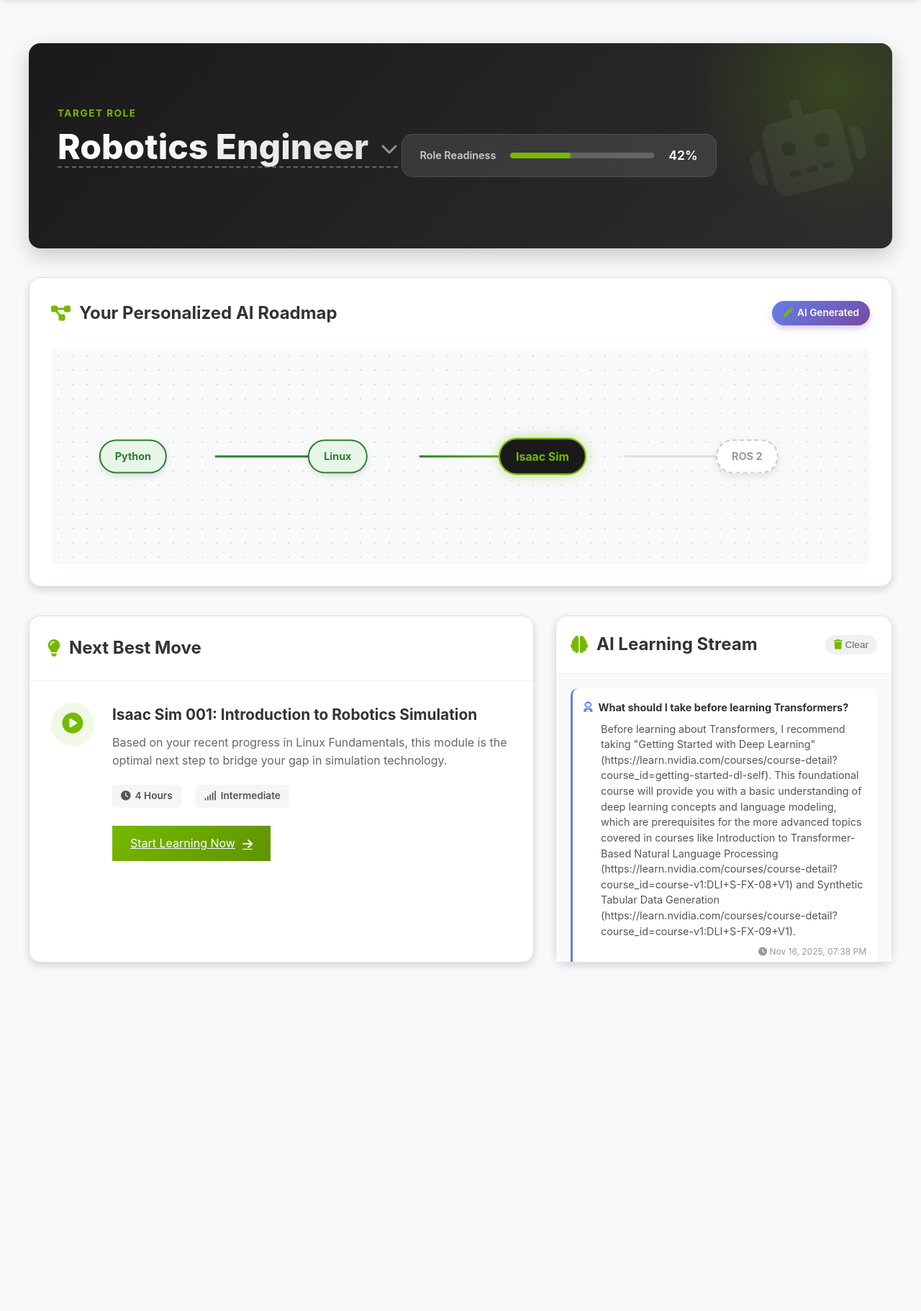
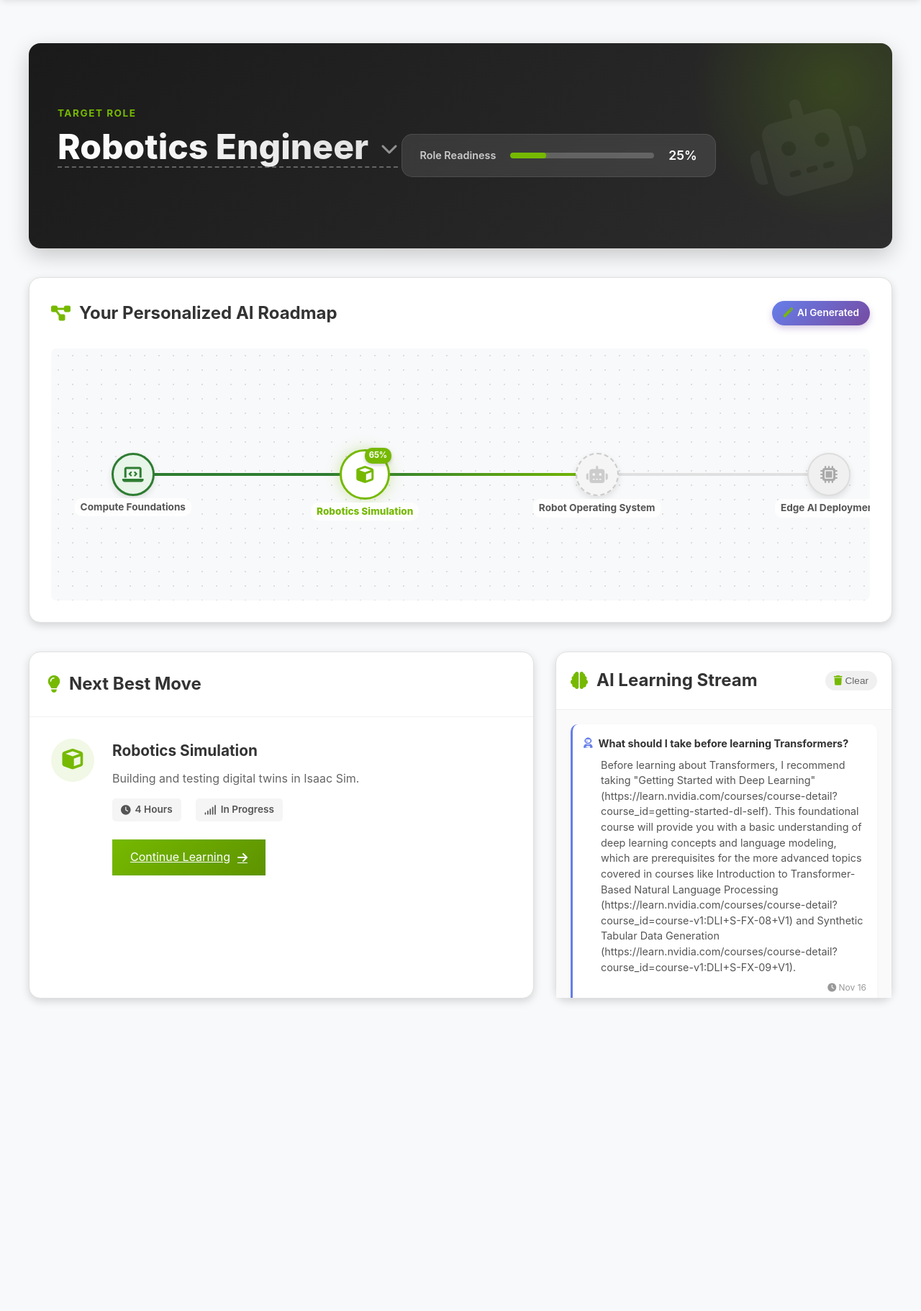
Before and after one commit to qujianyang/NTU-Nvidia-, a Flask app: page /dashboard in a window 1280 px wide. Shown: the part 110-1931 px from the top of the page at 72% size. Run offline with Flask 3, Linux system fonts and the light colour scheme; a user stored in the database is signed in; data comes from the database, SQL or seed files in the repository.

Commit message:
Implement AI Competency Hub dashboard with Role Switcher and Skillset Roadmap

```diff
--- a/web_app/app.py
+++ b/web_app/app.py
@@ -17,6 +17,7 @@
 sys.path.append(os.path.join(os.path.dirname(__file__), '..', 'pdf_ingestion_system'))
 from rag_retriever import CourseRAGRetriever
 from learning_path_generator import LearningPathGenerator # NEW IMPORT
+from career_paths import CAREER_PATHS # Core progression data
 
 # Import authentication module
 from auth import (
@@ -474,6 +475,96 @@
         print(f"Error logging out from all devices: {e}")
         return jsonify({'error': str(e)}), 500
 
+# ==================== COMPETENCY HUB LOGIC ====================
+
+def calculate_user_state(user_completed_course_ids, path):
+    """
+    Inputs:
+        user_completed_course_ids: List of IDs the user has finished
+        path: The career path definition (list of nodes)
+    Outputs: Roadmap status, Readiness score, and Next recommendation
+    """
+    roadmap = []
+    active_found = False
+    next_recommendation = None
+
+    # 1. Calculate Logic for Each Node
+    for node in path:
+        # Logic simplified for Demo: We mostly respect the hardcoded status in career_paths.py
+        # But we *could* override it if we had real data.
+        # For the demo, we want the hardcoded status to WIN to ensure the story is perfect.
+        # So we blindly pass through the node data.
+
+        # However, we DO want to calculate the Readiness Score properly based on "completed" nodes.
+        pass
+
+        # Add visual logic for the frontend
+        roadmap.append({
+            "id": node["id"],
+            "title": node["title"],
+            "icon": node["icon"],
+            "status": node.get("status", "future"),
+            "description": node.get("description", ""),
+            "progress": node.get("progress", 0),
+            "courses_text": node.get("courses_text", "") # Pass specific details
+        })
+
+        if node.get("status") == "active" and not next_recommendation:
+            next_recommendation = node
+
+    # 2. Calculate Readiness Score
+    # Count nodes where status is 'completed'
+    total_steps = len(path)
+    completed_steps = len([n for n in roadmap if n['status'] == 'completed'])
+
+    # Force specific scores for the demo story if needed, or calculate
+    # Robotics: 1 Done (Foundations) / 4 Total = 25%?
+    # Wait, career_paths has 4 nodes. 1 is completed.
+    # Let's stick to the calculation:
+    readiness_score = int((completed_steps / total_steps) * 100) if total_steps > 0 else 0
+
+    return {
+        "readiness": readiness_score,
+        "roadmap": roadmap,
+        "recommendation": next_recommendation
+    }
+
+@app.route('/api/competency-hub', methods=['GET'])
+@login_required
+def get_competency_data():
+    """Get dynamic competency data for the dashboard"""
+    try:
+        # Get role from query param, default to robotics
+        role_key = request.args.get('role', 'robotics')
+
+        # Select path based on role
+        if role_key not in CAREER_PATHS:
+            role_key = 'robotics' # Fallback
+
+        selected_path = CAREER_PATHS[role_key]
+        role_title = "Robotics Engineer" if role_key == 'robotics' else "AI Engineer"
+
+        # 1. Fetch user history from DB (Ignored for this demo logic, as we use hardcoded path status)
+        user_completed_ids = []
+
+        # 2. Run the Logic Engine with the selected path
+        data = calculate_user_state(user_completed_ids, selected_path)
+
+        # 3. Return JSON for the UI
+        return jsonify({
+            "role": role_title,
+            "role_key": role_key, # Send back key for UI state
+            "readiness_percent": data["readiness"],
+            "roadmap_nodes": data["roadmap"],
+            "next_move": data["recommendation"],
+            "recent_insights": [
+                {"type": "info", "msg": f"{role_title}s are in high demand."}
+            ]
+        })
+    except Exception as e:
+        print(f"Error in competency hub: {e}")
+        return jsonify({'error': str(e)}), 500
+
 if __name__ == '__main__':
     print("Starting NVIDIA Course Advisor...")
     print(f"Database path: {db_path}")
--- a/web_app/static/dashboard.css
+++ b/web_app/static/dashboard.css
@@ -24,7 +24,6 @@
     overflow: hidden;
 }
 
-/* Decorative glow */
 .career-goal-banner::before {
     content: '';
     position: absolute;
@@ -46,7 +45,7 @@
     font-size: 0.85rem;
     text-transform: uppercase;
     letter-spacing: 1.5px;
-    color: #76b900; /* NVIDIA Green */
+    color: #76b900;
     font-weight: 700;
     margin-bottom: 10px;
     display: block;
@@ -62,23 +61,20 @@
 .goal-title-select {
     font-size: 3rem;
     font-weight: 800;
-    color: white; /* Fallback */
+    color: white;
     background: transparent;
     border: none;
     outline: none;
     appearance: none;
     cursor: pointer;
-    padding-right: 40px; /* Space for icon */
+    padding-right: 40px;
     font-family: inherit;
     line-height: 1.1;
-
-    /* Gradient Text Effect */
     background-image: linear-gradient(90deg, #ffffff, #e0e0e0);
     background-clip: text;
     -webkit-background-clip: text;
     -webkit-text-fill-color: transparent;
-
-    border-bottom: 2px dashed rgba(255,255,255,0.3); /* Indicate interaction */
+    border-bottom: 2px dashed rgba(255,255,255,0.3);
     transition: border-color 0.3s;
 }
 
@@ -87,7 +83,7 @@
 }
 
 .goal-title-select option {
-    color: #333; /* Dark text for dropdown options */
+    color: #333;
     background: white;
     font-size: 1.2rem;
     font-weight: 600;
@@ -134,6 +130,7 @@
     background: #76b900;
     border-radius: 4px;
     box-shadow: 0 0 10px rgba(118, 185, 0, 0.5);
+    transition: width 1s ease-out;
 }
 
 .readiness-score {
@@ -193,12 +190,11 @@
 }
 
 .roadmap-container {
-    height: 300px;
+    height: 350px;
     background: #f8f9fa;
     border-radius: var(--border-radius);
     position: relative;
     overflow: hidden;
-    /* Grid pattern background */
     background-image: radial-gradient(#ddd 1px, transparent 1px);
     background-size: 20px 20px;
 }
@@ -209,50 +205,99 @@
     position: relative;
 }
 
-/* Nodes */
+/* Nodes (Skill Style) */
 .roadmap-node {
     position: absolute;
     transform: translate(-50%, -50%);
-    padding: 10px 20px;
-    border-radius: 25px;
-    font-weight: 700;
-    font-size: 0.9rem;
+    width: 60px;
+    height: 60px;
+    border-radius: 50%;
+    display: flex;
+    align-items: center;
+    justify-content: center;
+    font-size: 1.5rem;
     z-index: 2;
     box-shadow: 0 4px 10px rgba(0, 0, 0, 0.1);
     transition: all 0.3s ease;
+    background: white;
+    border: 3px solid #e0e0e0;
+    color: #999;
 }
 
 .roadmap-node:hover {
-    transform: translate(-50%, -50%) scale(1.05);
+    transform: translate(-50%, -50%) scale(1.1);
     z-index: 3;
+    cursor: pointer;
 }
 
 .roadmap-node.completed {
     background: #e8f5e9;
     color: #2e7d32;
-    border: 2px solid #2e7d32;
+    border-color: #2e7d32;
 }
 
 .roadmap-node.active {
-    background: #1a1a1a;
+    background: #fff;
     color: #76b900;
-    border: 2px solid #76b900;
-    box-shadow: 0 0 15px rgba(118, 185, 0, 0.4);
-    transform: translate(-50%, -50%) scale(1.1);
+    border-color: #76b900;
+    box-shadow: 0 0 20px rgba(118, 185, 0, 0.3);
+    width: 70px;
+    height: 70px; /* Larger active node */
 }
 
 .roadmap-node.future {
-    background: white;
-    color: #999;
+    background: #f5f5f5;
+    color: #ccc;
     border: 2px dashed #ccc;
+}
+
+.roadmap-node.locked {
+    background: #f0f0f0;
+    color: #aaa;
+    border: 2px solid #ddd;
+}
+
+/* Node Label */
+.node-label {
+    position: absolute;
+    top: 110%;
+    left: 50%;
+    transform: translateX(-50%);
+    white-space: nowrap;
+    font-size: 0.85rem;
+    font-weight: 700;
+    color: #555;
+    background: rgba(255,255,255,0.9);
+    padding: 2px 8px;
+    border-radius: 10px;
+}
+
+.roadmap-node.active .node-label {
+    color: #76b900;
+    font-weight: 800;
+}
+
+/* Node Progress Badge */
+.node-progress-badge {
+    position: absolute;
+    top: -5px;
+    right: -5px;
+    background: #76b900;
+    color: white;
+    font-size: 0.7rem;
+    font-weight: 700;
+    padding: 2px 6px;
+    border-radius: 10px;
+    box-shadow: 0 2px 5px rgba(0,0,0,0.2);
 }
 
 /* Connecting Lines */
 .roadmap-line {
     position: absolute;
-    height: 3px;
+    height: 4px;
     transform: translateY(-50%);
     z-index: 1;
+    border-radius: 2px;
 }
 
 .roadmap-line.completed {
@@ -263,14 +308,14 @@
     background: linear-gradient(90deg, #2e7d32 0%, #76b900 100%);
 }
 
-.roadmap-line.future {
+.roadmap-line.future, .roadmap-line.locked {
     background: #e0e0e0;
 }
 
 /* 3. Dashboard Grid Layout */
 .dashboard-grid {
     display: grid;
-    grid-template-columns: 1.2fr 0.8fr; /* Recommendation takes priority */
+    grid-template-columns: 1.2fr 0.8fr;
     gap: 30px;
     margin-bottom: 40px;
 }
@@ -280,7 +325,7 @@
     background: white;
     border-radius: var(--border-radius-lg);
     box-shadow: var(--shadow-md);
-    padding: 0; /* Padding handled by children */
+    padding: 0;
     overflow: hidden;
     border: 1px solid #e0e0e0;
 }
@@ -320,7 +365,22 @@
 .next-move-content p {
     color: #666;
     line-height: 1.6;
+    margin-bottom: 15px;
+}
+
+.next-move-detail {
+    background: #f9f9f9;
+    padding: 10px 15px;
+    border-radius: 8px;
     margin-bottom: 20px;
+    font-size: 0.9rem;
+    color: #555;
+    border-left: 3px solid #76b900;
+}
+
+.next-move-detail i {
+    color: #76b900;
+    margin-right: 8px;
 }
 
 .next-move-meta {
@@ -357,7 +417,7 @@
     border: 1px solid #e0e0e0;
     display: flex;
     flex-direction: column;
-    height: 100%; /* Match height of next-move section */
+    height: 100%;
 }
 
 .learning-stream-section .section-header {
@@ -406,7 +466,7 @@
     font-size: 0.9rem;
     color: #555;
     line-height: 1.5;
-    padding-left: 24px; /* Align with text */
+    padding-left: 24px;
 }
 
 .history-item-time {
@@ -416,7 +476,6 @@
     text-align: right;
 }
 
-/* Loading & Empty States */
 .loading-state, .empty-state {
     padding: 40px;
     text-align: center;
@@ -445,29 +504,23 @@
     background: #e0e0e0;
 }
 
-/* Responsive */
 @media (max-width: 1024px) {
     .dashboard-grid {
         grid-template-columns: 1fr;
     }
-
     .career-goal-banner {
         flex-direction: column;
         text-align: center;
     }
-
     .goal-readiness {
         margin: 0 auto;
     }
-
     .career-goal-icon {
         display: none;
     }
-
     .roadmap-container {
-        height: 400px; /* Taller on mobile to stack nodes */
+        height: 400px;
     }
-
     .goal-title-select {
         font-size: 2rem;
     }
--- a/web_app/static/dashboard.js
+++ b/web_app/static/dashboard.js
@@ -11,7 +11,6 @@
 // Main function to load all dashboard data
 async function loadDashboard() {
     try {
-        // Load default role (or previously selected if we had local storage, but keeping it simple)
         await Promise.all([
             loadCompetencyHub('robotics'), // Default role
             loadLearningStream()
@@ -24,7 +23,6 @@
 
 // Handle Role Switching
 async function changeRole(role) {
-    // Show loading state logic if needed, but it's fast enough
     await loadCompetencyHub(role);
 }
 
@@ -48,7 +46,7 @@
         // 3. Update Next Best Move
         updateNextMove(data.next_move);
 
-        // 4. Update Role Icon (Visual flair)
+        // 4. Update Role Icon
         updateRoleIcon(data.role_key);
 
     } catch (error) {
@@ -73,13 +71,10 @@
     const score = document.querySelector('.readiness-score');
 
     if (bar && score) {
-        // Animate width
         setTimeout(() => {
             bar.style.width = `${percent}%`;
         }, 100);
-
-        // Animate number
-        animateValue(score, 0, percent, 1000, '%');
+        score.textContent = `${percent}%`;
     }
 }
 
@@ -93,16 +88,34 @@
     if (!nodes || nodes.length === 0) return;
 
     const totalNodes = nodes.length;
-    const spacing = 85 / (totalNodes - 1); // Distribute across 85% width
+    const spacing = 85 / (totalNodes - 1);
 
     nodes.forEach((node, index) => {
-        // Create Node
+        // Create Node Container
         const nodeDiv = document.createElement('div');
         nodeDiv.className = `roadmap-node ${node.status}`;
-        nodeDiv.textContent = node.title.replace('Fundamentals', '').replace('Basics', ''); // Shorten titles
         nodeDiv.style.top = '50%';
         nodeDiv.style.left = `${10 + (index * spacing)}%`;
-        nodeDiv.title = node.title;
+        nodeDiv.title = node.description || node.title;
+
+        // Icon
+        const icon = document.createElement('i');
+        icon.className = node.icon;
+        nodeDiv.appendChild(icon);
+
+        // Label
+        const label = document.createElement('span');
+        label.className = 'node-label';
+        label.textContent = node.title;
+        nodeDiv.appendChild(label);
+
+        // Progress Ring (if active)
+        if (node.status === 'active' && node.progress) {
+            const badge = document.createElement('div');
+            badge.className = 'node-progress-badge';
+            badge.textContent = `${node.progress}%`;
+            nodeDiv.appendChild(badge);
+        }
 
         container.appendChild(nodeDiv);
 
@@ -124,26 +137,37 @@
     if (!card) return;
 
     if (nextMove) {
-        const icon = card.querySelector('.next-move-icon i');
-        const title = card.querySelector('.next-move-content h3');
-        const desc = card.querySelector('.next-move-content p');
-
-        if (icon) icon.className = nextMove.icon || 'fas fa-play-circle';
-        if (title) title.textContent = nextMove.title;
-        if (desc) desc.textContent = `Recommended step to master ${nextMove.title} based on your role targets.`;
+        card.innerHTML = `
+            <div class="next-move-icon">
+                <i class="${nextMove.icon || 'fas fa-play-circle'}"></i>
+            </div>
+            <div class="next-move-content">
+                <h3>${nextMove.title}</h3>
+                <p>${nextMove.description}</p>
+                ${nextMove.courses_text ? `<div class="next-move-detail"><i class="fas fa-list-ul"></i> ${nextMove.courses_text}</div>` : ''}
+                <div class="next-move-meta">
+                    <span><i class="fas fa-clock"></i> 4 Hours</span>
+                    <span><i class="fas fa-signal"></i> ${nextMove.status === 'active' ? 'In Progress' : 'Start Now'}</span>
+                </div>
+                <a href="#" class="btn-primary btn-large">
+                    Continue Learning <i class="fas fa-arrow-right"></i>
+                </a>
+            </div>
+        `;
     } else {
-        // All completed state
-        const contentDiv = card.querySelector('.next-move-content');
-        if (contentDiv) {
-             contentDiv.innerHTML = `
+        card.innerHTML = `
+            <div class="next-move-icon" style="background: rgba(118, 185, 0, 0.2); color: #76b900;">
+                <i class="fas fa-trophy"></i>
+            </div>
+            <div class="next-move-content">
                 <h3>All Milestones Completed!</h3>
                 <p>You have mastered the core path for this role. Check the AI Stream for advanced topics.</p>
-            `;
-        }
+            </div>
+        `;
     }
 }
 
-// Load AI Learning Stream (Chat History)
+// Load AI Learning Stream
 async function loadLearningStream() {
     const loadingEl = document.getElementById('history-loading');
     const emptyEl = document.getElementById('history-empty');
@@ -169,10 +193,8 @@
     }
 }
 
-// Create stream item HTML
 function createStreamItem(item) {
     const time = formatDate(item.created_at);
-
     return `
         <div class="history-item">
             <div class="history-item-question">
@@ -189,74 +211,36 @@
     `;
 }
 
-// Clear AI Stream
 async function clearChatHistory() {
     if (!confirm('Clear your AI learning stream? This action cannot be undone.')) {
         return;
     }
-
     try {
-        const response = await fetch('/api/user/chat-history', {
-            method: 'DELETE'
-        });
-
+        const response = await fetch('/api/user/chat-history', { method: 'DELETE' });
         if (response.ok) {
             await loadLearningStream();
         } else {
-            const error = await response.json();
-            alert('Error clearing stream: ' + (error.error || 'Unknown error'));
+            alert('Error clearing stream');
         }
     } catch (error) {
-        console.error('Error clearing stream:', error);
         alert('Error clearing stream');
     }
 }
 
-// Utility Functions
-
-// Format date
 function formatDate(dateString) {
     if (!dateString) return 'N/A';
-
     const date = new Date(dateString);
     const now = new Date();
     const diffMs = now - date;
     const diffMins = Math.floor(diffMs / 60000);
-    const diffHours = Math.floor(diffMs / 3600000);
-    const diffDays = Math.floor(diffMs / 86400000);
-
     if (diffMins < 1) return 'Just now';
     if (diffMins < 60) return `${diffMins} min ago`;
-    if (diffHours < 24) return `${diffHours} hr ago`;
-    if (diffDays < 7) return `${diffDays} day${diffDays > 1 ? 's' : ''} ago`;
-
-    return date.toLocaleDateString('en-US', {
-        year: 'numeric',
-        month: 'short',
-        day: 'numeric',
-        hour: '2-digit',
-        minute: '2-digit'
-    });
+    return date.toLocaleDateString('en-US', { month: 'short', day: 'numeric' });
 }
 
-// Escape HTML
 function escapeHtml(text) {
     if (!text) return '';
     const div = document.createElement('div');
     div.textContent = text;
     return div.innerHTML;
 }
-
-// Animate Value Helper
-function animateValue(obj, start, end, duration, suffix='') {
-    let startTimestamp = null;
-    const step = (timestamp) => {
-        if (!startTimestamp) startTimestamp = timestamp;
-        const progress = Math.min((timestamp - startTimestamp) / duration, 1);
-        obj.innerHTML = Math.floor(progress * (end - start) + start) + suffix;
-        if (progress < 1) {
-            window.requestAnimationFrame(step);
-        }
-    };
-    window.requestAnimationFrame(step);
-}
--- a/web_app/templates/dashboard.html
+++ b/web_app/templates/dashboard.html
@@ -22,9 +22,9 @@
             <div class="goal-readiness">
                 <span>Role Readiness</span>
                 <div class="readiness-bar-container">
-                    <div class="readiness-bar-fill" style="width: 42%;"></div>
+                    <div class="readiness-bar-fill" style="width: 0%;"></div>
                 </div>
-                <span class="readiness-score">42%</span>
+                <span class="readiness-score">0%</span>
             </div>
         </div>
         <div class="career-goal-icon">
@@ -32,23 +32,15 @@
         </div>
     </div>
 
-    <!-- 2. Visual AI Roadmap (Placeholder for Mermaid/Graph) -->
+    <!-- 2. Visual AI Roadmap -->
     <div class="roadmap-section">
         <div class="section-header">
             <h2><i class="fas fa-project-diagram"></i> Your Personalized AI Roadmap</h2>
             <span class="ai-badge"><i class="fas fa-magic"></i> AI Generated</span>
         </div>
-        <div class="roadmap-container" id="roadmap-container">
-            <!-- Visual placeholder mimicking a node graph -->
-            <div class="roadmap-placeholder">
-                <div class="roadmap-node completed" style="top: 50%; left: 10%;">Python</div>
-                <div class="roadmap-line completed" style="top: 50%; left: 20%; width: 15%;"></div>
-                <div class="roadmap-node completed" style="top: 50%; left: 35%;">Linux</div>
-                <div class="roadmap-line active" style="top: 50%; left: 45%; width: 15%;"></div>
-                <div class="roadmap-node active" style="top: 50%; left: 60%;">Isaac Sim</div>
-                <div class="roadmap-line future" style="top: 50%; left: 70%; width: 15%;"></div>
-                <div class="roadmap-node future" style="top: 50%; left: 85%;">ROS 2</div>
-            </div>
+        <div class="roadmap-container">
+            <!-- Dynamic nodes inserted by JS -->
+            <div class="roadmap-placeholder"></div>
         </div>
     </div>
 
@@ -59,24 +51,15 @@
                 <h2><i class="fas fa-lightbulb"></i> Next Best Move</h2>
             </div>
             <div class="next-move-card">
-                <div class="next-move-icon">
-                    <i class="fas fa-play-circle"></i>
-                </div>
-                <div class="next-move-content">
-                    <h3>Isaac Sim 001: Introduction to Robotics Simulation</h3>
-                    <p>Based on your recent progress in Linux Fundamentals, this module is the optimal next step to bridge your gap in simulation technology.</p>
-                    <div class="next-move-meta">
-                        <span><i class="fas fa-clock"></i> 4 Hours</span>
-                        <span><i class="fas fa-signal"></i> Intermediate</span>
-                    </div>
-                    <a href="#" class="btn-primary btn-large">
-                        Start Learning Now <i class="fas fa-arrow-right"></i>
-                    </a>
+                <!-- Dynamic content inserted by JS -->
+                <div class="loading-state">
+                    <i class="fas fa-spinner fa-spin"></i>
+                    <p>Analyzing skill gap...</p>
                 </div>
             </div>
         </div>
 
-        <!-- 4. AI Learning Stream (Formerly Chat History) -->
+        <!-- 4. AI Learning Stream -->
         <div class="dashboard-section learning-stream-section">
             <div class="section-header">
                 <h2><i class="fas fa-brain"></i> AI Learning Stream</h2>
```
Also changed, not shown: web_app/career_paths.py (+54 -60 lines).
